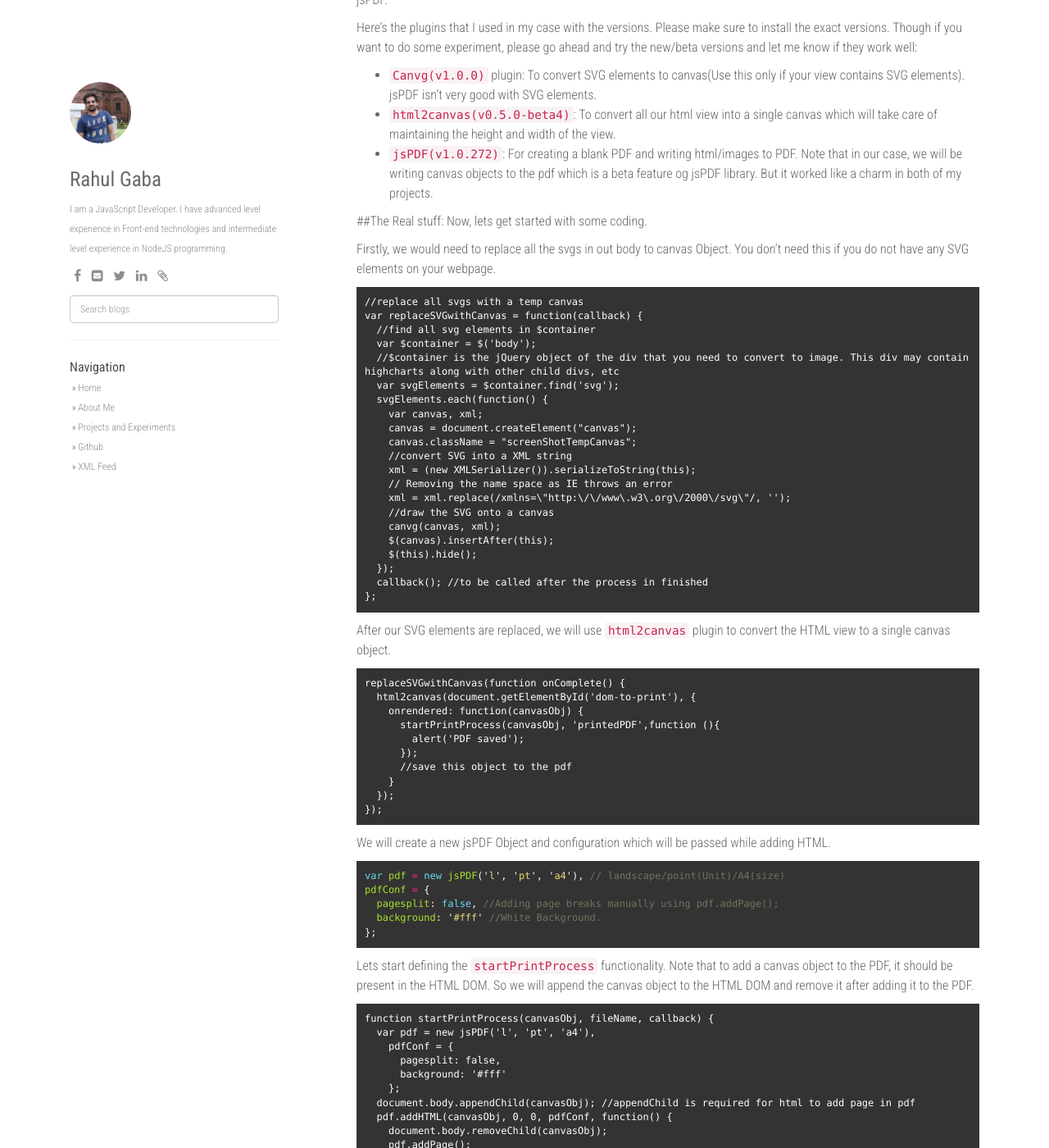
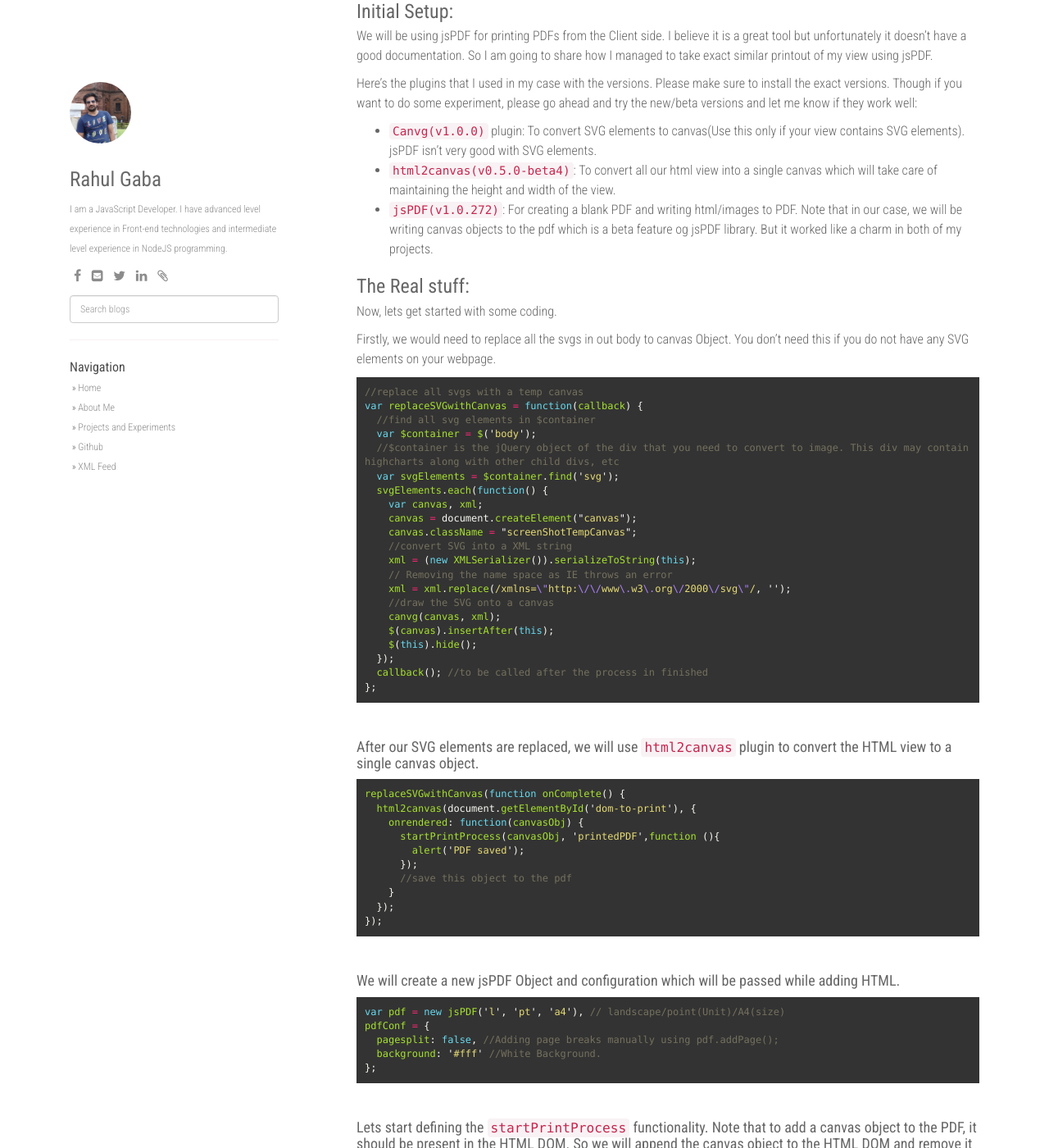
Before and after one commit to rgabs/rgabs.github.io, a Jekyll site: the page built from _posts/2016-07-12-printing-pdf-using-jspdf-and-html2canvas.markdown, in a window 1280 px wide and 1400 px high, scrolled down 557 px. Shown: the whole window at 82% size. Built offline with Jekyll 4.4.1, drawn with Linux system fonts in a browser that asks for light colours; nearby versions of some CDN libraries; comment, search, counter and statistics services are not loaded; some of the changed text lies outside the part shown.

Commit message:
md fixes

````diff
--- a/_posts/2016-07-12-printing-pdf-using-jspdf-and-html2canvas.markdown
+++ b/_posts/2016-07-12-printing-pdf-using-jspdf-and-html2canvas.markdown
@@ -1,18 +1,11 @@
 ---
 layout: post
 title:  "Printing the document from front end only using jsPDF, html2canvas"
-date:   2013-12-23 00:18:23
-categories: ruby
+date:  2016-07-14 00:34:00
+categories: front-end
 ---
 
-<!-- ----
-layout: post
-title: "Printing the document from front end only using jsPDF, html2canvas"
-date: 2016-07-12 00:34:00
-categories: "jsPDF, html2canvas, canvg, printing, browser, view"
----- -->
-
-##Why do I need this?
+### Why do I need this?
 As a front end developer, we all come across a problem statement where the client wants to get the screenshot of front-end views in a single PDF.
 
 Though we can print PDF by triggering browser's default print button functionality(similar to Ctrl+P) but that approach has some limitations, which are:
@@ -24,20 +17,21 @@
 
 And if you think that you might face these issues, then this blog is for you.
 
-##Initial Setup:
+### Initial Setup:
 We will be using jsPDF for printing PDFs from the Client side. I believe it is a great tool but unfortunately it doesn't have a good documentation. So I am going to share how I managed to take exact similar printout of my view using jsPDF.
 
 Here's the plugins that I used in my case with the versions. Please make sure to install the exact versions. Though if you want to do some experiment, please go ahead and try the new/beta versions and let me know if they work well:
-* `Canvg(v1.0.0)` plugin: To convert SVG elements to canvas(Use this only if your view contains SVG elements). jsPDF isn't very good with SVG elements.
-* `html2canvas(v0.5.0-beta4)`: To convert all our html view into a single canvas which will take care of maintaining the height and width of the view.
-* `jsPDF(v1.0.272)`: For creating a blank PDF and writing html/images to PDF. Note that in our case, we will be writing canvas objects to the pdf which is a beta feature og jsPDF library. But it worked like a charm in both of my projects.
 
-##The Real stuff:
+*  `Canvg(v1.0.0)` plugin: To convert SVG elements to canvas(Use this only if your view contains SVG elements). jsPDF isn't very good with SVG elements.
+*  `html2canvas(v0.5.0-beta4)`: To convert all our html view into a single canvas which will take care of maintaining the height and width of the view.
+*  `jsPDF(v1.0.272)`: For creating a blank PDF and writing html/images to PDF. Note that in our case, we will be writing canvas objects to the pdf which is a beta feature og jsPDF library. But it worked like a charm in both of my projects.
+
+### The Real stuff:
 Now, lets get started with some coding.
 
 Firstly, we would need to replace all the svgs in out body to canvas Object. You don't need this if you do not have any SVG elements on your webpage.
 
-```
+```javascript
 //replace all svgs with a temp canvas
 var replaceSVGwithCanvas = function(callback) {
   //find all svg elements in $container
@@ -60,9 +54,12 @@
   callback(); //to be called after the process in finished
 };
 ```
-After our SVG elements are replaced, we will use `html2canvas` plugin to convert the HTML view to a single canvas object.
 
-```
+<br/>
+
+#### After our SVG elements are replaced, we will use `html2canvas` plugin to convert the HTML view to a single canvas object.
+
+```javascript
 replaceSVGwithCanvas(function onComplete() {
   html2canvas(document.getElementById('dom-to-print'), {
     onrendered: function(canvasObj) {
@@ -74,20 +71,23 @@
   });
 });
 ```
+<br/>
 
-We will create a new jsPDF Object and configuration which will be passed while adding HTML.
+#### We will create a new jsPDF Object and configuration which will be passed while adding HTML.
 
-{% highlight javascript %}
+```javascript
 var pdf = new jsPDF('l', 'pt', 'a4'), // landscape/point(Unit)/A4(size)
 pdfConf = {
   pagesplit: false, //Adding page breaks manually using pdf.addPage();
   background: '#fff' //White Background.
 };
-{% endhighlight %}
+```
+<br/>
 
-Lets start defining the `startPrintProcess` functionality. Note that to add a canvas object to the PDF, it should be present in the HTML DOM. So we will append the canvas object to the HTML DOM and remove it after adding it to the PDF.
+#### Lets start defining the `startPrintProcess` functionality. Note that to add a canvas object to the PDF, it should be present in the HTML DOM. So we will append the canvas object to the HTML DOM and remove it after adding it to the PDF.
 
-```
+
+```javascript
 function startPrintProcess(canvasObj, fileName, callback) {
   var pdf = new jsPDF('l', 'pt', 'a4'),
     pdfConf = {
@@ -109,5 +109,6 @@
   });
 }
 ```
+<br/>
 
-That's all you need to print the perfect screenshot of your view from the front-end.
+#### That's all you need to print the perfect screenshot of your view from the front-end.
````
